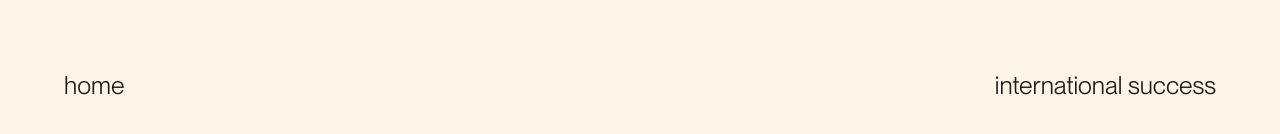
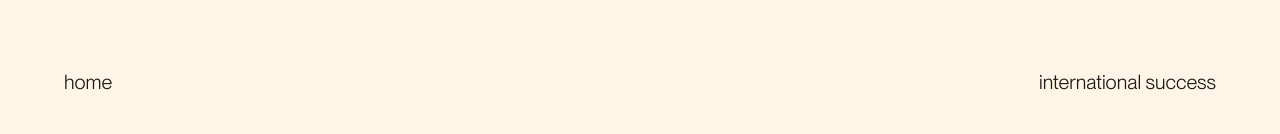
Before and after one commit to brian-david4/akira-kurosawa-portfolio, a React (Vite) app in the folder kurosawa/: page /early in a window 1280 px wide. Shown: the part 6659-6793 px from the top of the page. Built offline with nearby package versions, Linux system fonts and the light colour scheme; a web font is replaced by a local one.

Commit message:
Left footer link transform-origin: right

```diff
--- a/kurosawa/src/components/PageFooter/PageFooter.tsx
+++ b/kurosawa/src/components/PageFooter/PageFooter.tsx
@@ -45,7 +45,7 @@ const PageFooter = ({
         <Link
           onMouseEnter={() => setLeftArrow(true)}
           onMouseLeave={() => setLeftArrow(false)}
-          className={styles.link}
+          className={styles.linkLeft}
           to={goToPrevious}
         >
           {previousTitle}
--- a/kurosawa/src/components/PageFooter/footer.module.css
+++ b/kurosawa/src/components/PageFooter/footer.module.css
@@ -16,16 +16,19 @@
   top: 50vh;
   /* background-color: cadetblue; */
 }
-.link {
+.link,
+.linkLeft {
   text-decoration: none;
   color: var(--intro-black);
   font-family: "Neue Montreal Book", sans-serif;
-  font-size: 25px;
+  font-size: 20px;
 }
-.link:hover::after {
+.link:hover::after,
+.linkLeft:hover::after {
   transform: scaleX(1);
 }
-.link::after {
+.link::after,
+.linkLeft::after {
   position: relative;
   display: block;
   margin: auto;
@@ -35,8 +38,13 @@
   width: 100%;
 
   transform: scaleX(0);
+  transition: transform 550ms cubic-bezier(0.76, 0, 0.24, 1);
+}
+.link::after {
   transform-origin: left;
-  transition: transform 550ms cubic-bezier(0.76, 0, 0.24, 1);
+}
+.linkLeft::after {
+  transform-origin: right;
 }
 /* hover iamges */
 .imgTopWrapper,
```
